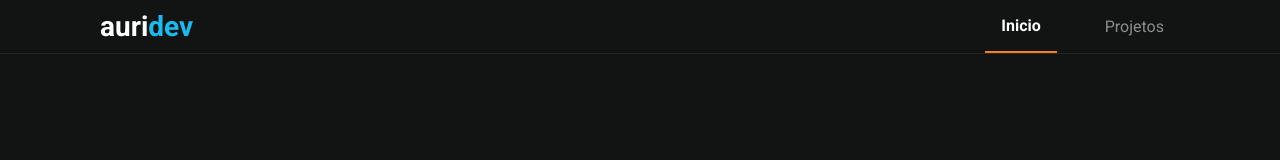
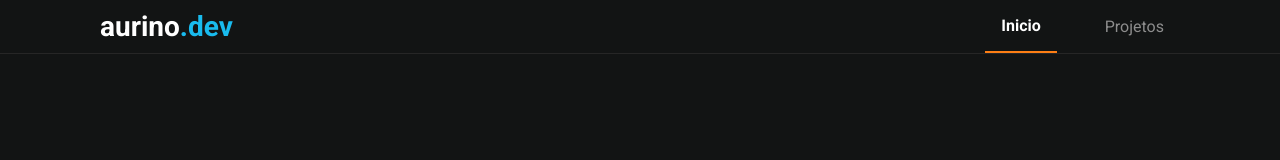
Before and after one commit to AurinoJunior/aurino.dev-v2-old, a Next.js app: page / in a window 1280 px wide. Shown: the top 160 px of the page. Built offline with nearby package versions, Linux system fonts and the light colour scheme.

Commit message:
Cahnge logo to aurino.dev

```diff
--- a/src/components/_ui/Logo/Logo.tsx
+++ b/src/components/_ui/Logo/Logo.tsx
@@ -6,7 +6,7 @@ export const Logo = () => {
     <S.Logo>
       <NextLink href="/">
         <a>
-          auri<span>dev</span>
+          aurino<span>.dev</span>
         </a>
       </NextLink>
     </S.Logo>
```
